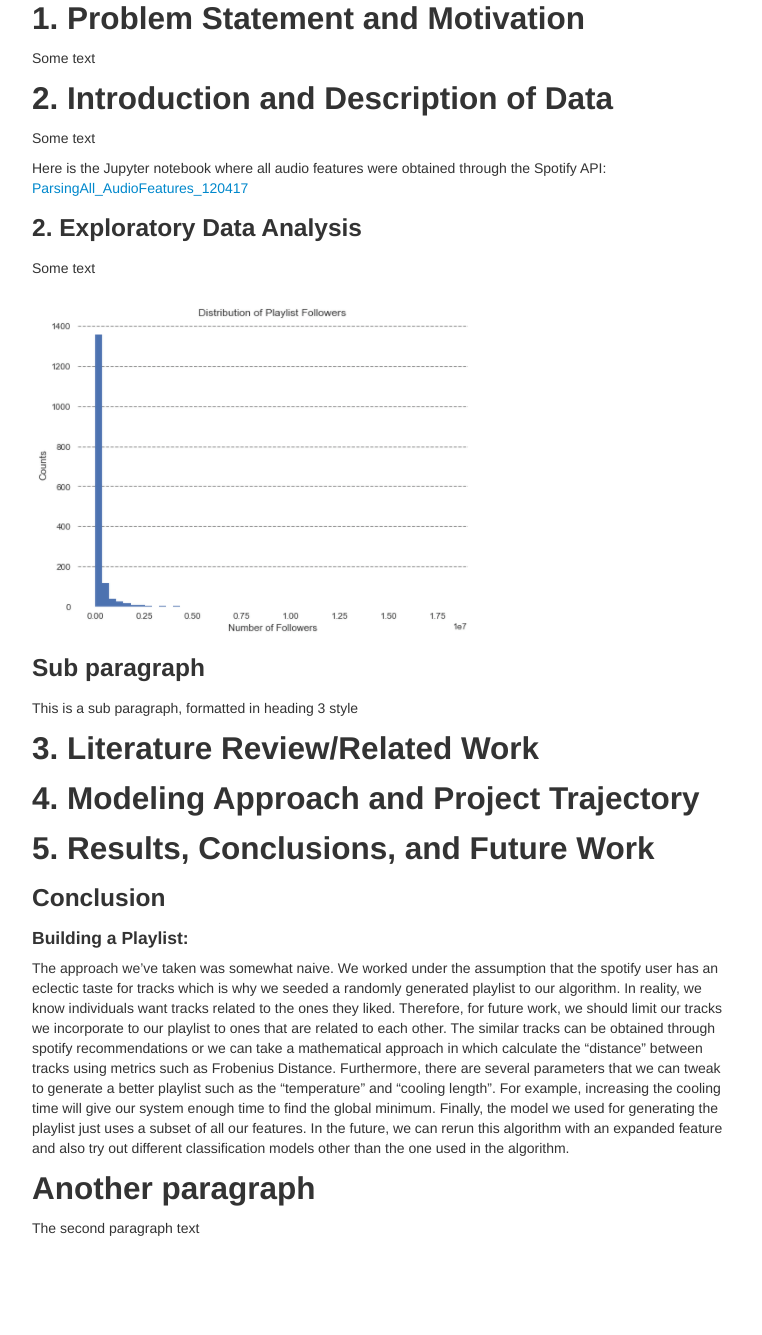
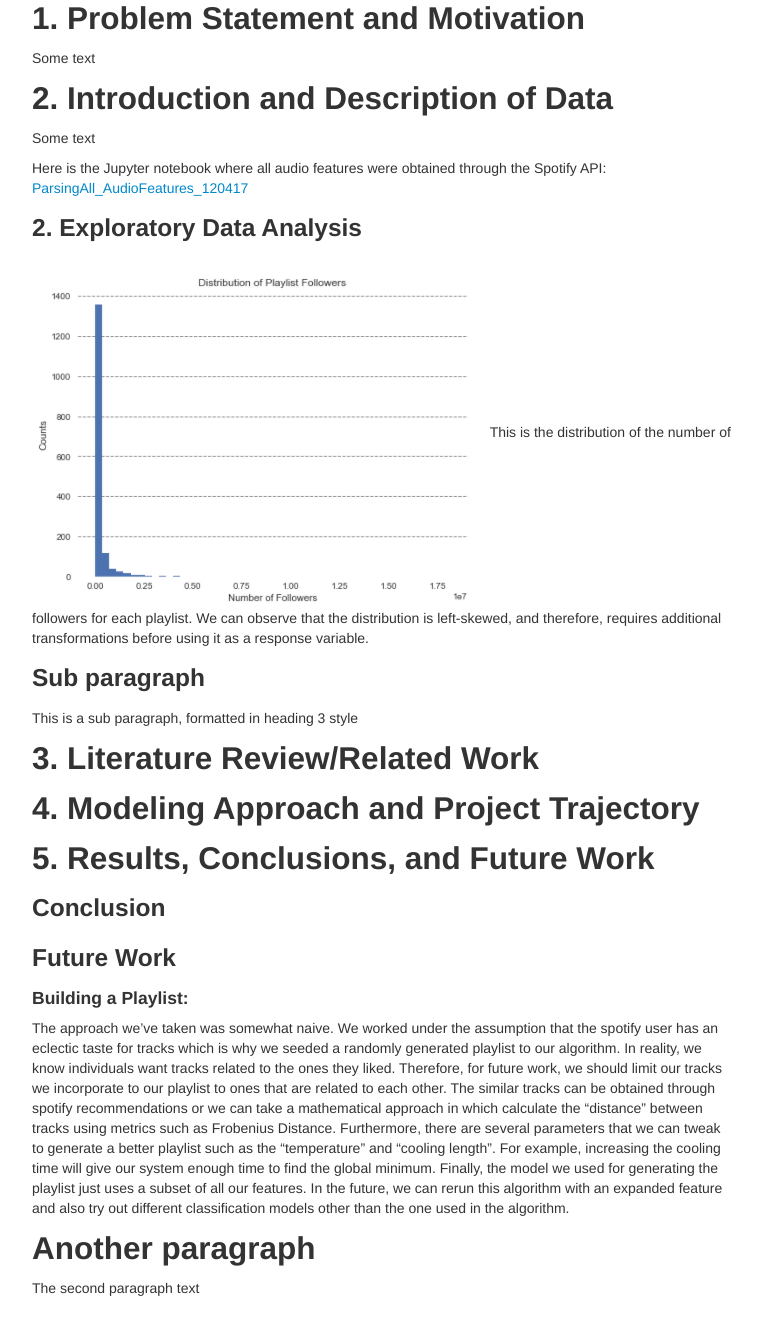
Before and after one commit to maxgmarin/AC209a_FinalProject_EEM, a Jekyll site: the page built from index.md, in a window 1280 px wide and 1400 px high, scrolled down 804 px. Shown: the top 1335 px of the window, without its empty margins (258-1020 px from the left). Built offline with Jekyll 4.4.1, drawn with Linux system fonts in a browser that asks for light colours; our own code applies the rules of GitHub Pages for plain Markdown files.

Commit message:
Update index.md

```diff
--- a/index.md
+++ b/index.md
@@ -55,10 +55,9 @@ Here is the Jupyter notebook where all audio features were obtained through the
 
 
 ### 2. Exploratory Data Analysis <a name="EDA1"></a>
-Some text <br>
 
 ![TestPlot](images/test.png)
-
+This is the distribution of the number of followers for each playlist. We can observe that the distribution is left-skewed, and therefore, requires additional transformations before using it as a response variable.
 
 ### Sub paragraph <a name="subparagraph1"></a>
 This is a sub paragraph, formatted in heading 3 style
@@ -72,6 +71,7 @@ This is a sub paragraph, formatted in heading 3 style
 
 ### Conclusion <a name="conclusion"></a>
 
+### Future Work <a name="futurework"></a>
 #### Building a Playlist: <a name="buildplaylist"></a>
 The approach we’ve taken was somewhat naive. We worked under the assumption that the spotify user has an eclectic taste for tracks which is why we seeded a randomly generated playlist to our algorithm. In reality, we know individuals want tracks related to the ones they liked. Therefore, for future work, we should limit our tracks we incorporate to our playlist to ones that are related to each other. The similar tracks can be obtained through spotify recommendations or we can take a mathematical approach in which calculate the “distance” between tracks using metrics such as Frobenius Distance. Furthermore, there are several parameters that we can tweak to generate a better playlist such as the “temperature” and “cooling length”. For example, increasing the cooling time will give our system enough time to find the global minimum. Finally, the model we used for generating the playlist just uses a subset of all our features. In the future, we can rerun this algorithm with an expanded feature and also try out different classification models other than the one used in the algorithm.
 
```
